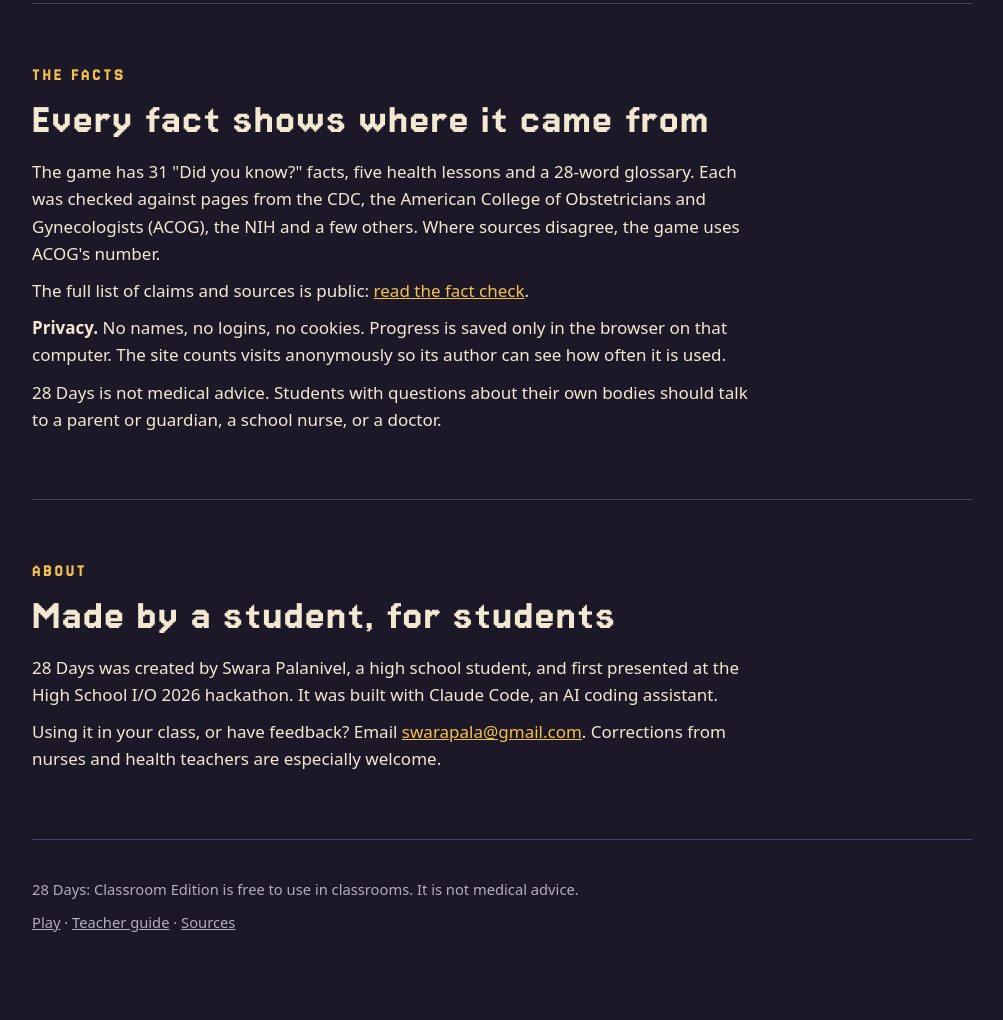
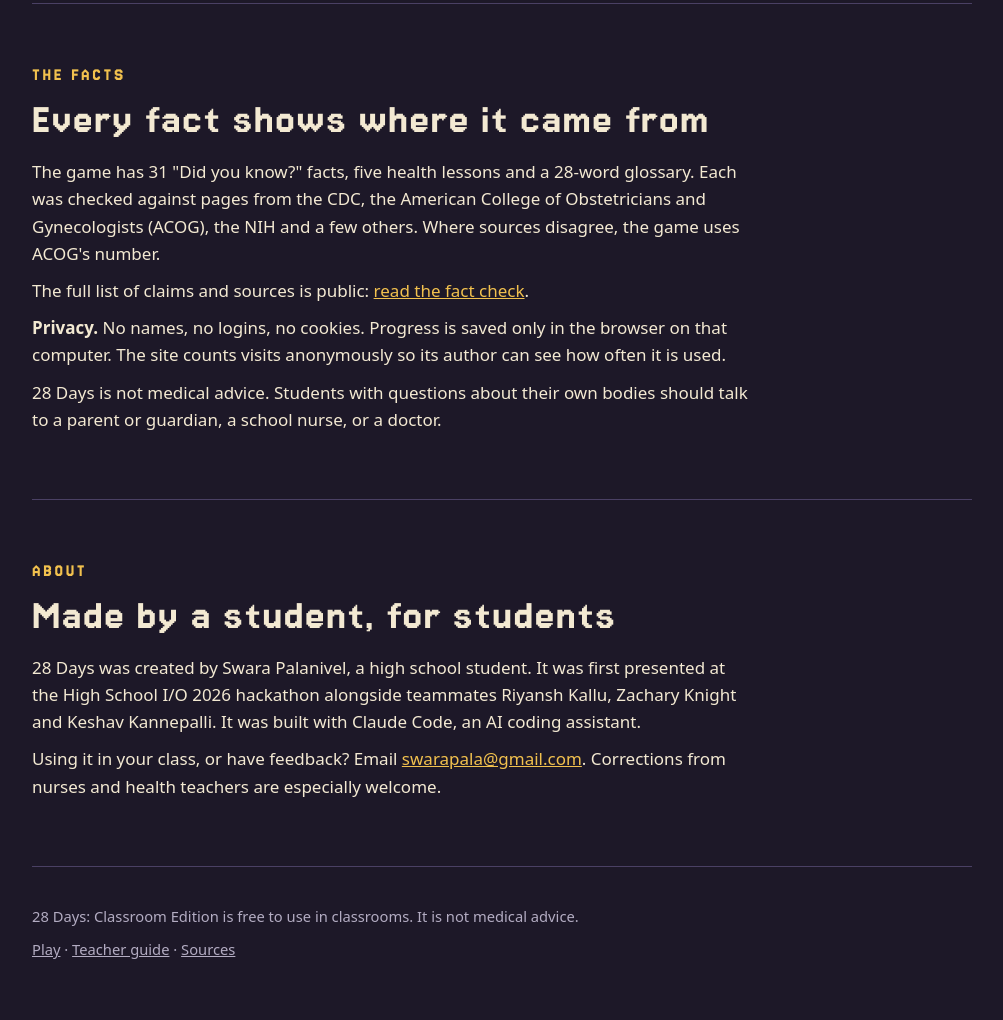
Before and after one commit to swarapala/28-days-classroom, a plain HTML site: page index.html in a window 1280 px wide. Shown: the part 2691-3711 px from the top of the page, without its empty margins (138-1141 px from the left). Before the commit the page ends 3684 px from the top, so only its background shows below. Drawn offline with Linux system fonts and the light colour scheme.

Commit message:
About: credit hackathon teammates
Co-Authored-By: Claude Opus 5.5 <noreply@anthropic.com>

```diff
--- a/index.html
+++ b/index.html
@@ -155,7 +155,7 @@
     <section id="about">
       <p class="kicker">ABOUT</p>
       <h2>Made by a student, for students</h2>
-      <p class="lead">28 Days was created by Swara Palanivel, a high school student, and first presented at the High School I/O 2026 hackathon. It was built with Claude Code, an AI coding assistant.</p>
+      <p class="lead">28 Days was created by Swara Palanivel, a high school student. It was first presented at the High School I/O 2026 hackathon alongside teammates Riyansh Kallu, Zachary Knight and Keshav Kannepalli. It was built with Claude Code, an AI coding assistant.</p>
       <p class="lead">Using it in your class, or have feedback? Email <a href="mailto:swarapala@gmail.com">swarapala@gmail.com</a>. Corrections from nurses and health teachers are especially welcome.</p>
     </section>
 
```
Also changed, not shown: teacher-guide.html (+1 -1 lines).
